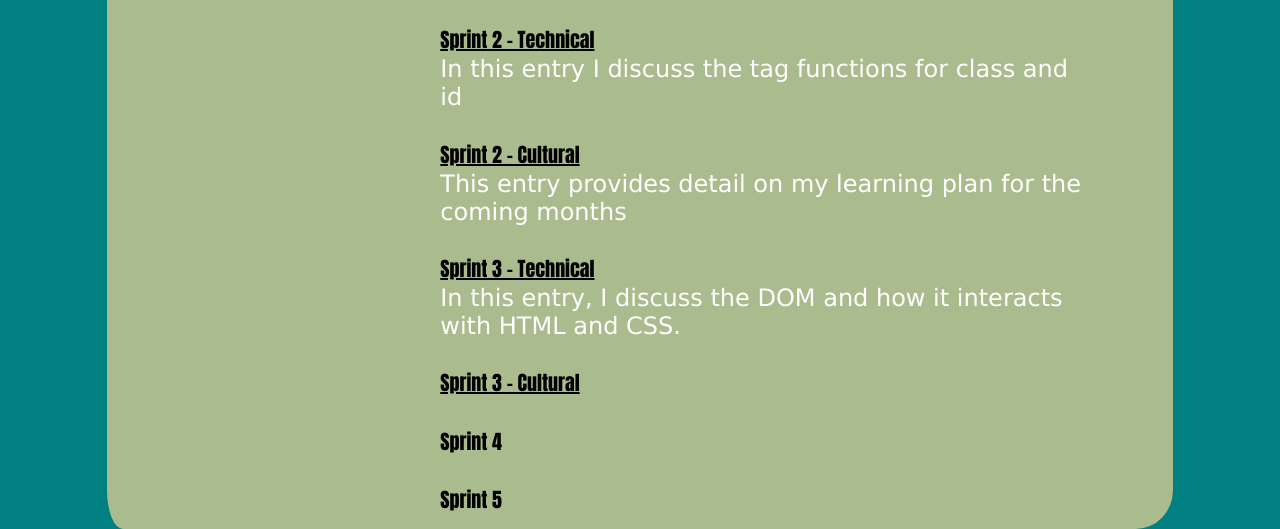
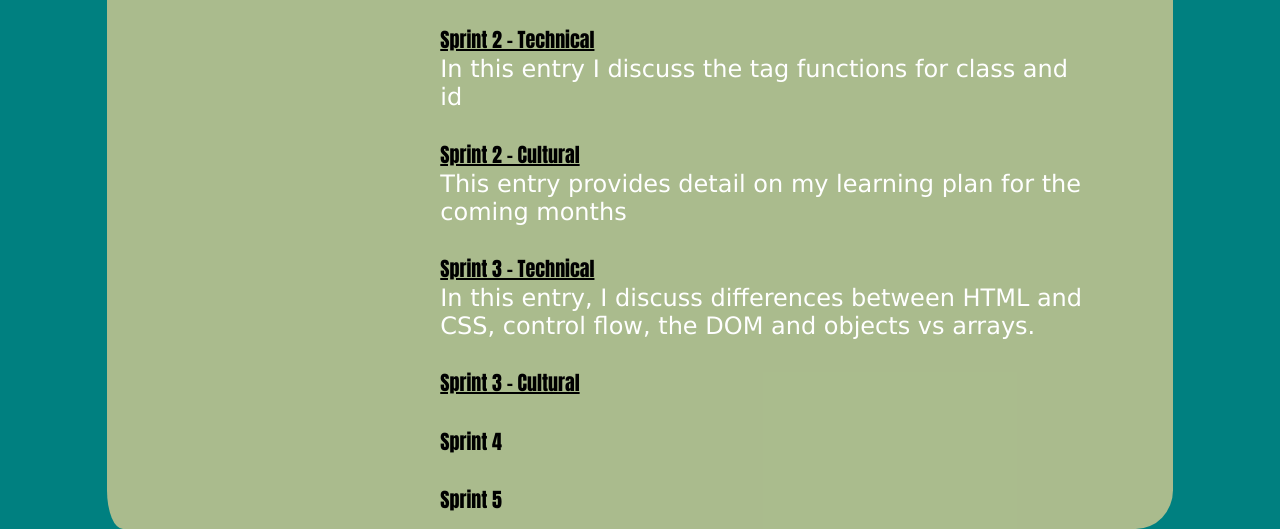
Before and after one commit to roytubic/roytubic.github.io, a plain HTML site: page entries.html in a window 1280 px wide. Shown: the part 645-1174 px from the top of the page. Drawn offline with Linux system fonts and the light colour scheme.

Commit message:
Update entries page

```diff
--- a/entries.html
+++ b/entries.html
@@ -48,7 +48,7 @@
                     </div>
                     <div class="col-12">
                         <h2 class="blog-heading"><a href="sprint3-technical.html">Sprint 3 - Technical</a></h2>
-                        <p class="blog-text">In this entry, I discuss the DOM and how it interacts with HTML and CSS.</p>
+                        <p class="blog-text">In this entry, I discuss differences between HTML and CSS, control flow, the DOM and objects vs arrays.</p>
                     </div>
                     <div class="col-12">
                         <h2 class="blog-heading"><a href=>Sprint 3 - Cultural</a></h2>
```
